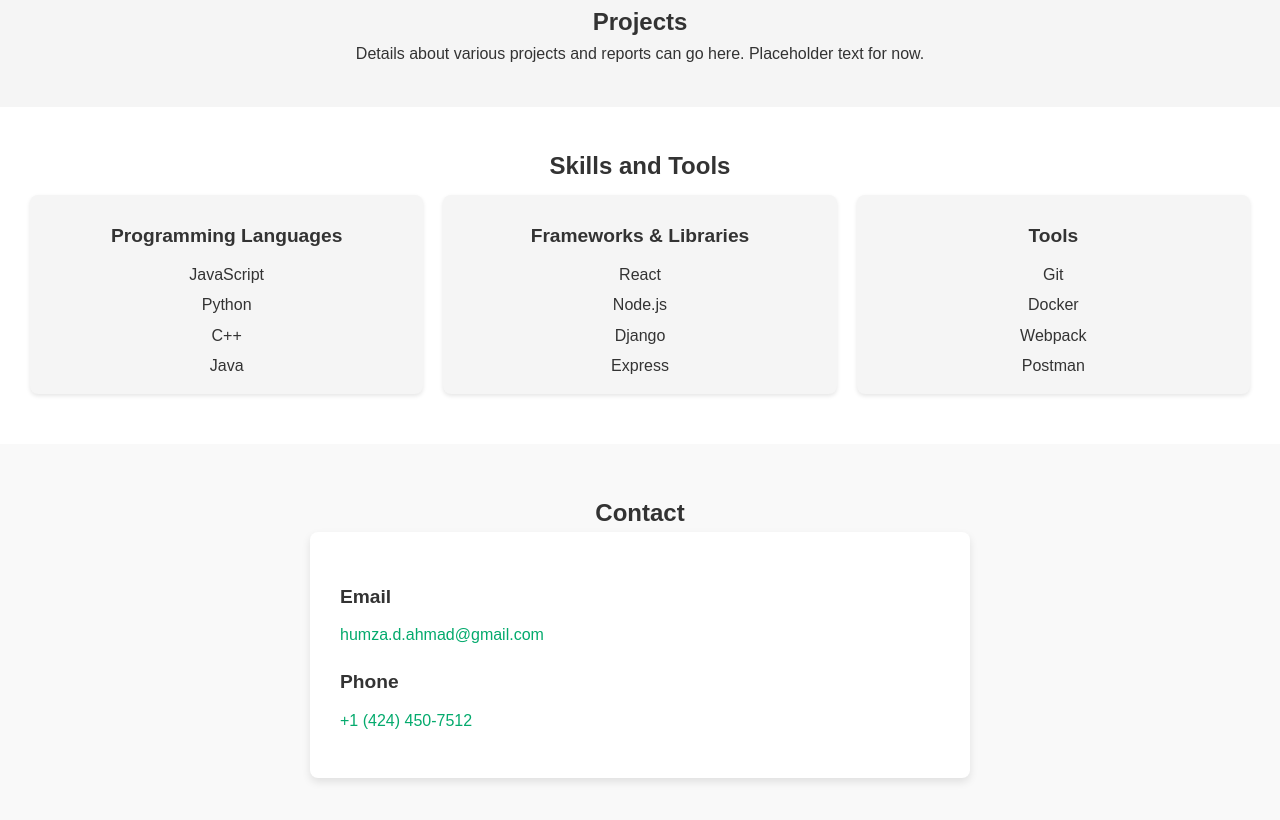
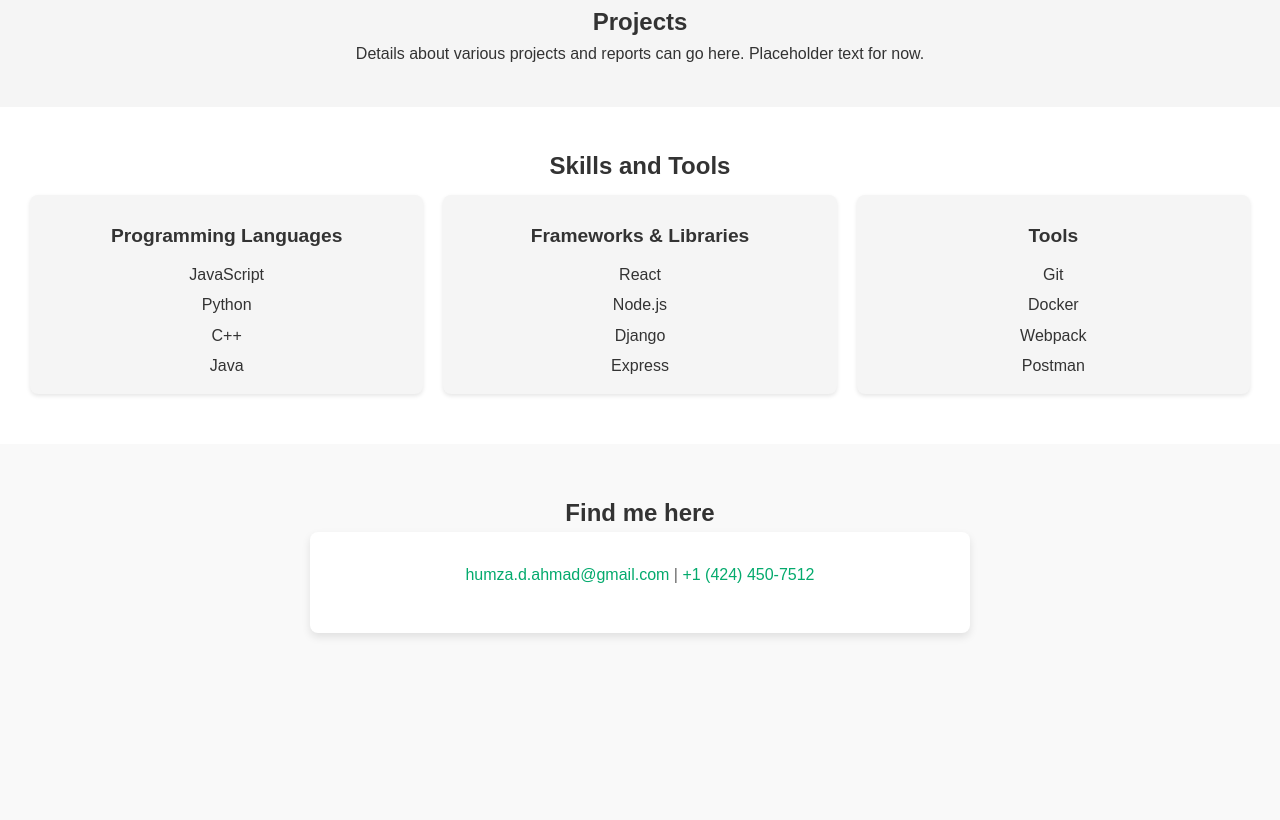
Before and after one commit to humza-d-ahmad/humza-d-ahmad.github.io, a plain HTML site: page index.html in a window 1280 px wide. Shown: the part 527-1347 px from the top of the page. After the commit the page ends 1210 px from the top, so only its background shows below. Drawn offline with Linux system fonts and the light colour scheme.

Commit message:
small adjustment to contact box

```diff
--- a/index.html
+++ b/index.html
@@ -80,15 +80,14 @@
     </section>
 
 
-    <!-- Contact Section -->
+   <!-- Contact Section -->
     <section id="contact" class="section">
-        <h1>Contact</h1>
+        <h1>Find me here</h1>
         <div class="contact-box">
-            <h3>Email</h3>
-            <p><a href="mailto:humza.d.ahmad@gmail.com">humza.d.ahmad@gmail.com</a></p>
-
-            <h3>Phone</h3>
-            <p><a href="tel:+14244507512">+1 (424) 450-7512</a></p>
+            <p>
+                <a href="mailto:humza.d.ahmad@gmail.com">humza.d.ahmad@gmail.com</a> |
+                <a href="tel:+14244507512">+1 (424) 450-7512</a>
+            </p>
         </div>
     </section>
 
--- a/style.css
+++ b/style.css
@@ -174,7 +174,7 @@ body {
     margin: 5px 0;
 }
 
-/* Contact Box Styling */
+/* Updated Contact Section Styling */
 #contact {
     background-color: #f9f9f9;
     padding: 50px 20px;
@@ -187,27 +187,20 @@ body {
     border-radius: 8px;
     box-shadow: 0 4px 8px rgba(0, 0, 0, 0.1);
     width: 100%;
-    max-width: 600px;
-    margin: 0 auto;
-    text-align: left;
-}
-
-.contact-box h3 {
-    margin-bottom: 10px;
-    font-size: 1.2rem;
-    font-weight: bold;
-    color: #333;
+    max-width: 600px; /* Ensure the box doesn't stretch too wide */
+    margin: 0 auto; /* Center the box */
+    text-align: center; /* Center the text inside the box */
 }
 
 .contact-box p {
-    font-size: 1rem;
+    font-size: 16px;
     color: #666;
-    margin-bottom: 15px;
+    margin-bottom: 15px; /* Space between contact info sections */
 }
 
 .contact-box a {
     text-decoration: none;
-    color: #04AA6D;
+    color: #04AA6D; /* Button green color */
 }
 
 .contact-box a:hover {
```
